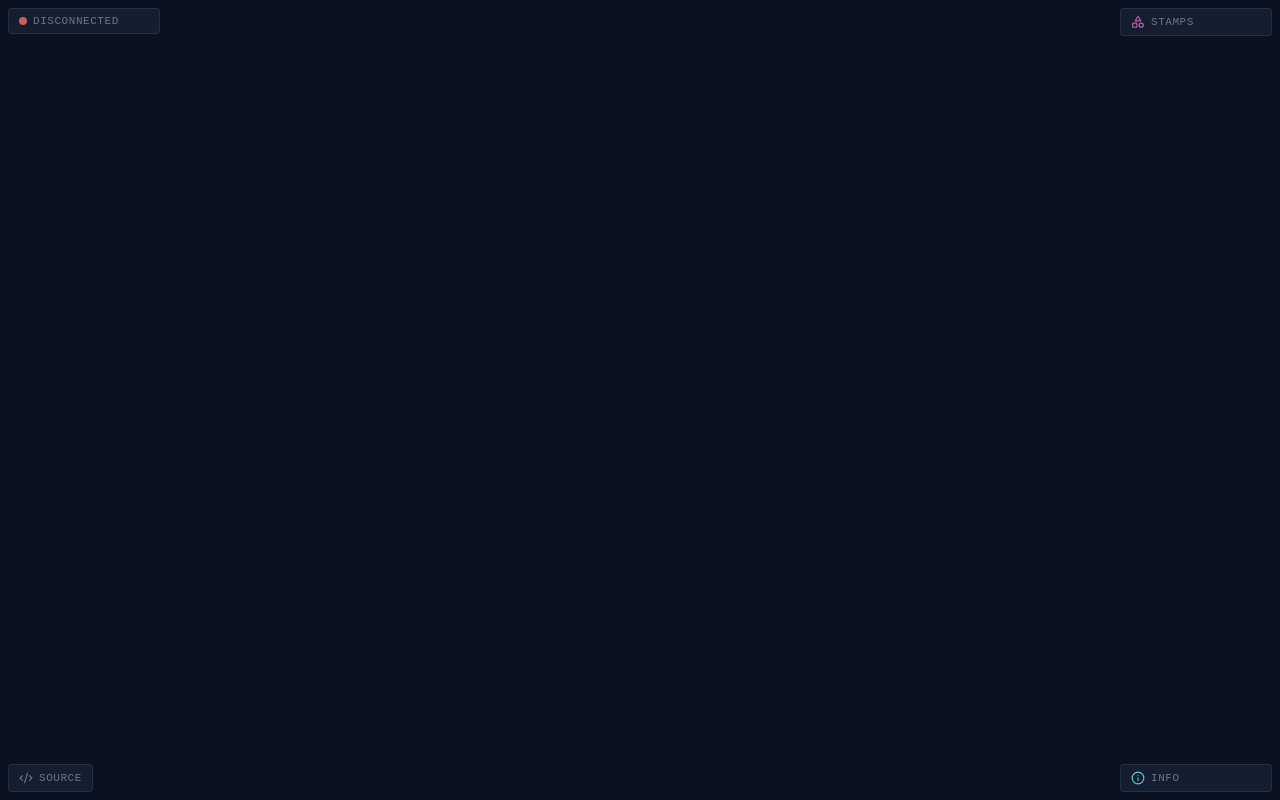
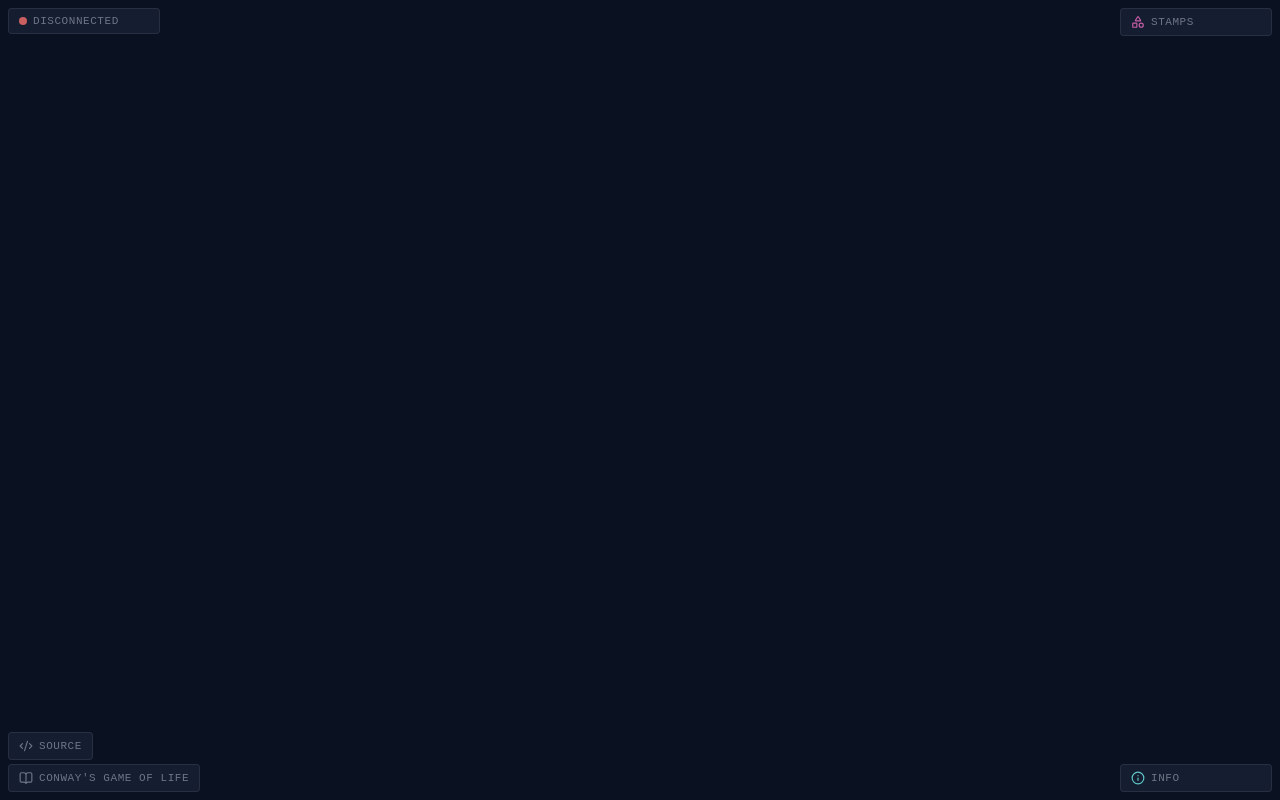
Before and after one commit to lajosbencz/netgol, a website built with Vite: page web/index.html in a window 1280 px wide. Built offline with nearby package versions, Linux system fonts and the light colour scheme; no server answers.

Commit message:
feat(web): links component with source and wikipedia

```diff
--- a/web/index.html
+++ b/web/index.html
@@ -122,22 +122,32 @@
       }
       #fab button:active { background: rgba(255, 255, 255, 0.08); }
 
-      #source {
+      #links {
+        position: fixed;
         bottom: 8px;
         left: 8px;
+        display: flex;
+        flex-direction: column;
+        align-items: flex-start;
+        gap: 4px;
+      }
+      .link-item {
         min-width: 0;
         padding: 6px 10px;
         display: inline-flex;
         align-items: center;
         gap: 6px;
+        background: var(--panel-bg);
+        border: 1px solid var(--panel-border);
+        border-radius: 4px;
         color: var(--hud);
         text-decoration: none;
         font-size: 11px;
         text-transform: uppercase;
         letter-spacing: 0.05em;
       }
-      #source:hover { color: var(--panel-fg); }
-      #source svg.icon { width: 14px; height: 14px; color: inherit; }
+      .link-item:hover { color: var(--panel-fg); }
+      .link-item svg.icon { width: 14px; height: 14px; color: inherit; }
     </style>
   </head>
   <body>
@@ -145,7 +155,7 @@
     <div id="stats" class="panel collapsed"></div>
     <div id="stamps" class="panel collapsed"></div>
     <div id="info" class="panel collapsed"></div>
-    <a id="source" class="panel" href="https://github.com/lajosbencz/netgol" target="_blank" rel="noopener" aria-label="Source on GitHub"><i class="icon" data-lucide="code-xml"></i><span>source</span></a>
+    <div id="links"></div>
     <script type="module" src="/src/main.ts"></script>
   </body>
 </html>
--- a/web/src/icons.ts
+++ b/web/src/icons.ts
@@ -1,5 +1,5 @@
-import { createIcons, CodeXml, Info, Shapes } from 'lucide';
+import { createIcons, BookOpen, CodeXml, Info, Shapes } from 'lucide';
 
 export function mountIcons() {
-  createIcons({ icons: { CodeXml, Info, Shapes } });
+  createIcons({ icons: { BookOpen, CodeXml, Info, Shapes } });
 }
--- /dev/null
+++ b/web/src/links.ts
@@ -0,0 +1,29 @@
+const LINKS: { href: string; icon: string; label: string; aria: string }[] = [
+  {
+    href: 'https://github.com/lajosbencz/netgol',
+    icon: 'code-xml',
+    label: 'source',
+    aria: 'Source on GitHub',
+  },
+  {
+    href: 'https://en.wikipedia.org/wiki/Conway%27s_Game_of_Life',
+    icon: 'book-open',
+    label: "Conway's Game of Life",
+    aria: "Conway's Game of Life on Wikipedia",
+  },
+];
+
+export class Links {
+  constructor(container: HTMLElement) {
+    for (const { href, icon, label, aria } of LINKS) {
+      const a = document.createElement('a');
+      a.className = 'link-item';
+      a.href = href;
+      a.target = '_blank';
+      a.rel = 'noopener';
+      a.ariaLabel = aria;
+      a.innerHTML = `<i class="icon" data-lucide="${icon}"></i><span>${label}</span>`;
+      container.appendChild(a);
+    }
+  }
+}
--- a/web/src/main.ts
+++ b/web/src/main.ts
@@ -11,6 +11,7 @@ import { StampState } from './stamp_state';
 import { InfoUi } from './info_ui';
 import { applyUrlToCamera, UrlSync } from './url_sync';
 import { mountIcons } from './icons';
+import { Links } from './links';
 
 const styles = getComputedStyle(document.documentElement);
 const cssVar = (name: string, fallback: string) =>
@@ -31,6 +32,7 @@ const canvas = document.getElementById('canvas') as HTMLCanvasElement;
 const statsEl = document.getElementById('stats') as HTMLElement;
 const stampsEl = document.getElementById('stamps') as HTMLElement;
 const infoEl = document.getElementById('info') as HTMLElement;
+const linksEl = document.getElementById('links') as HTMLElement;
 
 const cam: Camera = { x: 0, y: 0, zoom: 3 };
 applyUrlToCamera(cam);
@@ -139,6 +141,7 @@ const onSettle = () => {
 };
 const controls = createControls(canvas, cam, send, scheduleFrame, onSettle, selection, cache, stampState);
 new StampUi(stampsEl, stampState);
+new Links(linksEl);
 mountIcons();
 selection.onChange(scheduleFrame);
 stampState.onChange(scheduleFrame);
```
